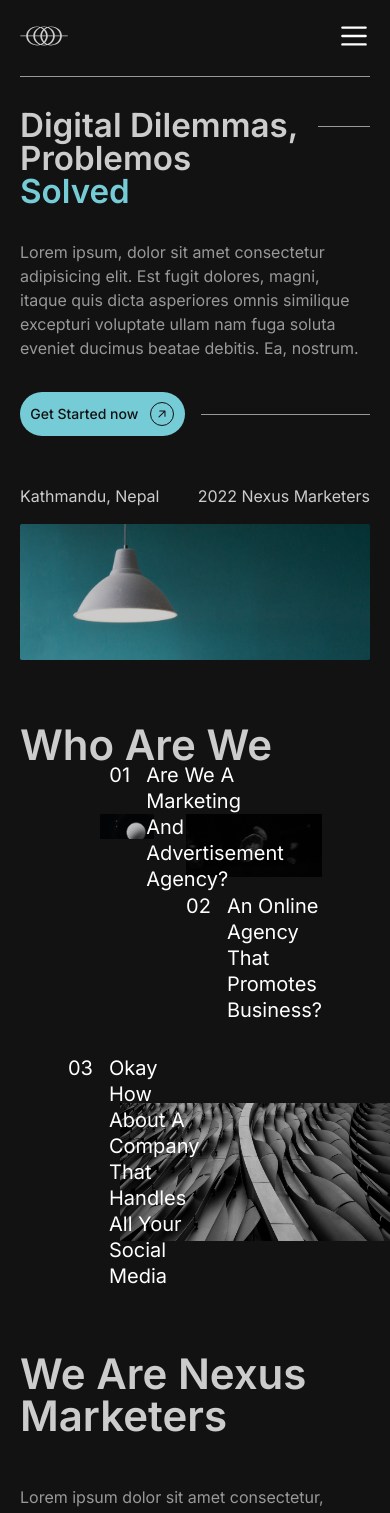
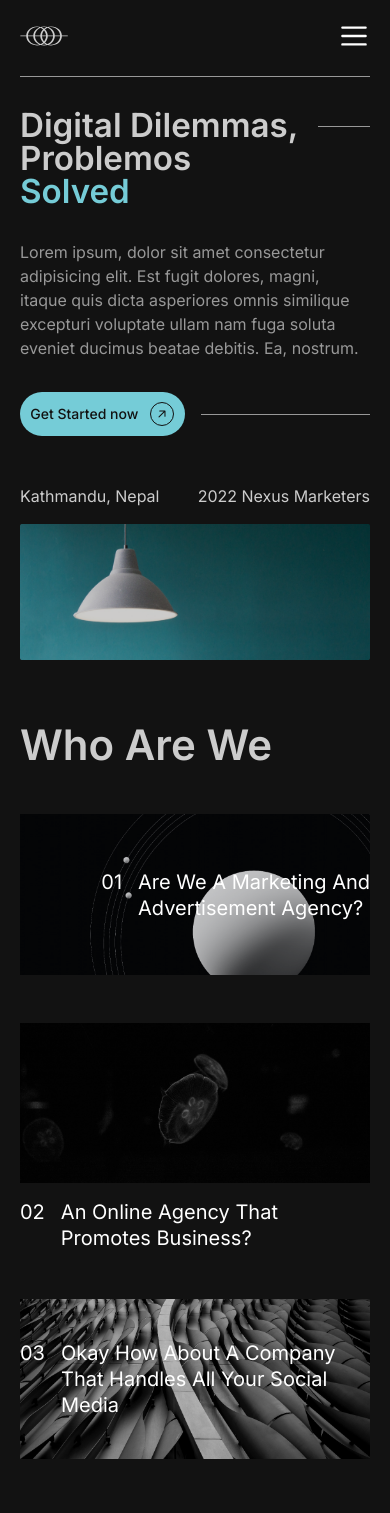
Before and after one commit to linushahs/nexus-marketer, a Next.js app: page / in a window 390 px wide. Shown: the top 1513 px of the page. Built offline with nearby package versions, Linux system fonts and the light colour scheme.

Commit message:
Made about section responsive

```diff
--- a/src/components/About.tsx
+++ b/src/components/About.tsx
@@ -1,14 +1,12 @@
 import Image from "next/image";
-
-const headingStyle = "flex-1 text-secondary font-medium";
 
 function About() {
   return (
     <section id="about" className="container relative py-8 ">
       <h1>Who Are We</h1>
 
-      <div className="flex justify-between gap-8 items-start mt-12 text-white">
-        <div className="pl-20 flex relative">
+      <div className="flex flex-col xl:flex-row justify-between gap-12 xl:gap-8 items-start mt-12 text-white">
+        <div className="xl:pl-20 flex relative">
           <Image
             src="/assets/introduction-pic1.png"
             alt="about-us"
@@ -16,7 +14,7 @@ function About() {
             height={200}
           />
 
-          <div className="flex gap-4 w-full absolute top-1/2 left-2/3 -translate-y-1/2 ">
+          <div className="flex gap-4 sm:w-full absolute top-1/2 right-0 sm:left-2/3 -translate-y-1/2 ">
             <h3>01</h3>
             <h3>
               Are we a Marketing and <br />
@@ -25,7 +23,7 @@ function About() {
           </div>
         </div>
 
-        <div className="flex flex-col gap-4 pr-12">
+        <div className="flex ml-auto xl:m-0 flex-col gap-4 xl:pr-12">
           <Image
             src="/assets/introduction-pic2.png"
             alt="about-us"
@@ -42,8 +40,8 @@ function About() {
         </div>
       </div>
 
-      <div className="pl-12 flex items-center text-white mt-8 relative">
-        <div className="flex gap-4 ">
+      <div className="xl:pl-12 flex items-center text-white mt-12 xl:mt-8 relative">
+        <div className="absolute sm:static flex gap-4 ">
           <h3 className="">03</h3>
           <h3 className="z-20">
             okay how about a company <br /> that handles all your social <br />
@@ -55,7 +53,7 @@ function About() {
           alt="about-us"
           width={400}
           height={200}
-          className="-ml-20 "
+          className="sm:-ml-20"
         />
       </div>
     </section>
```
